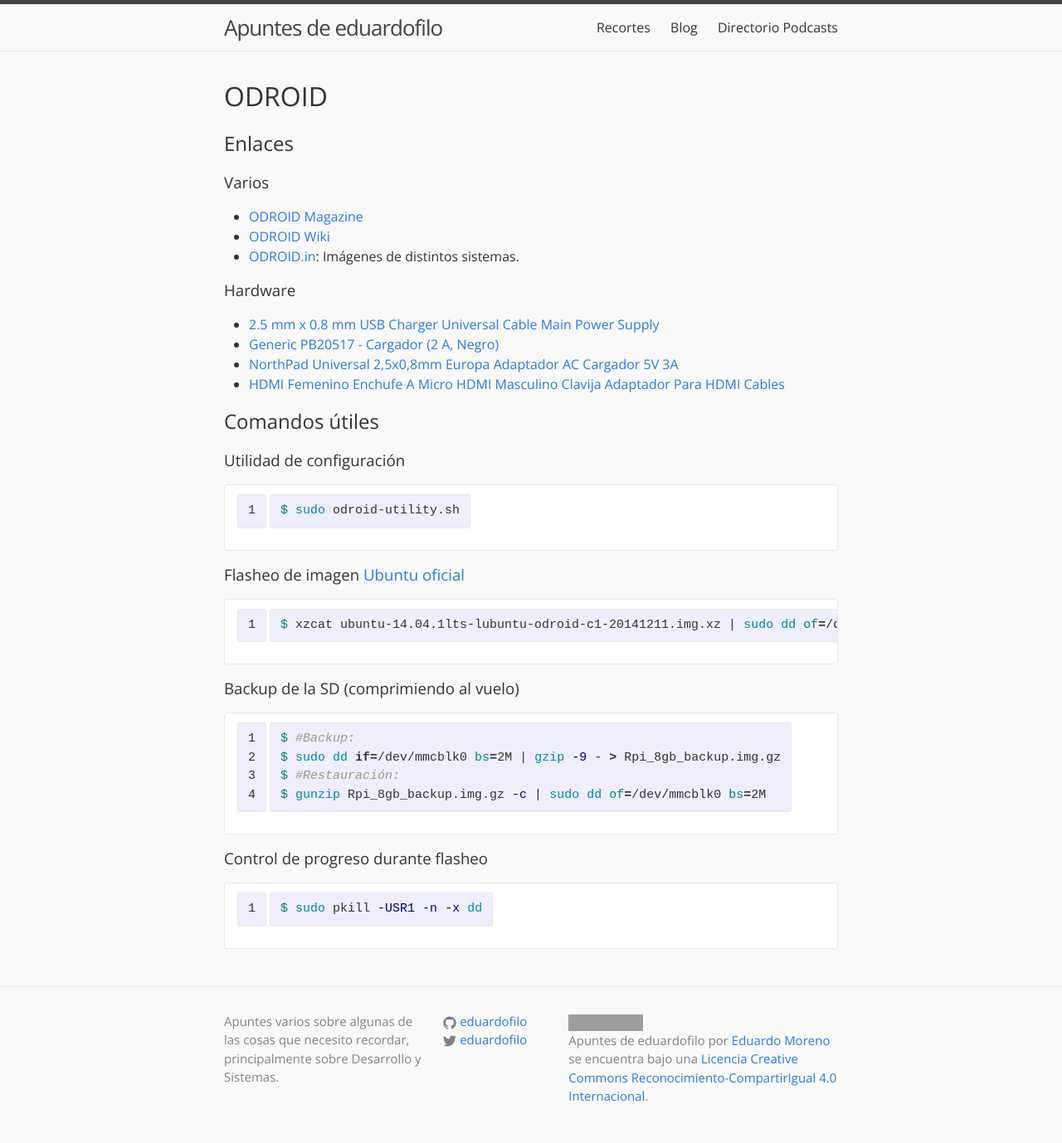
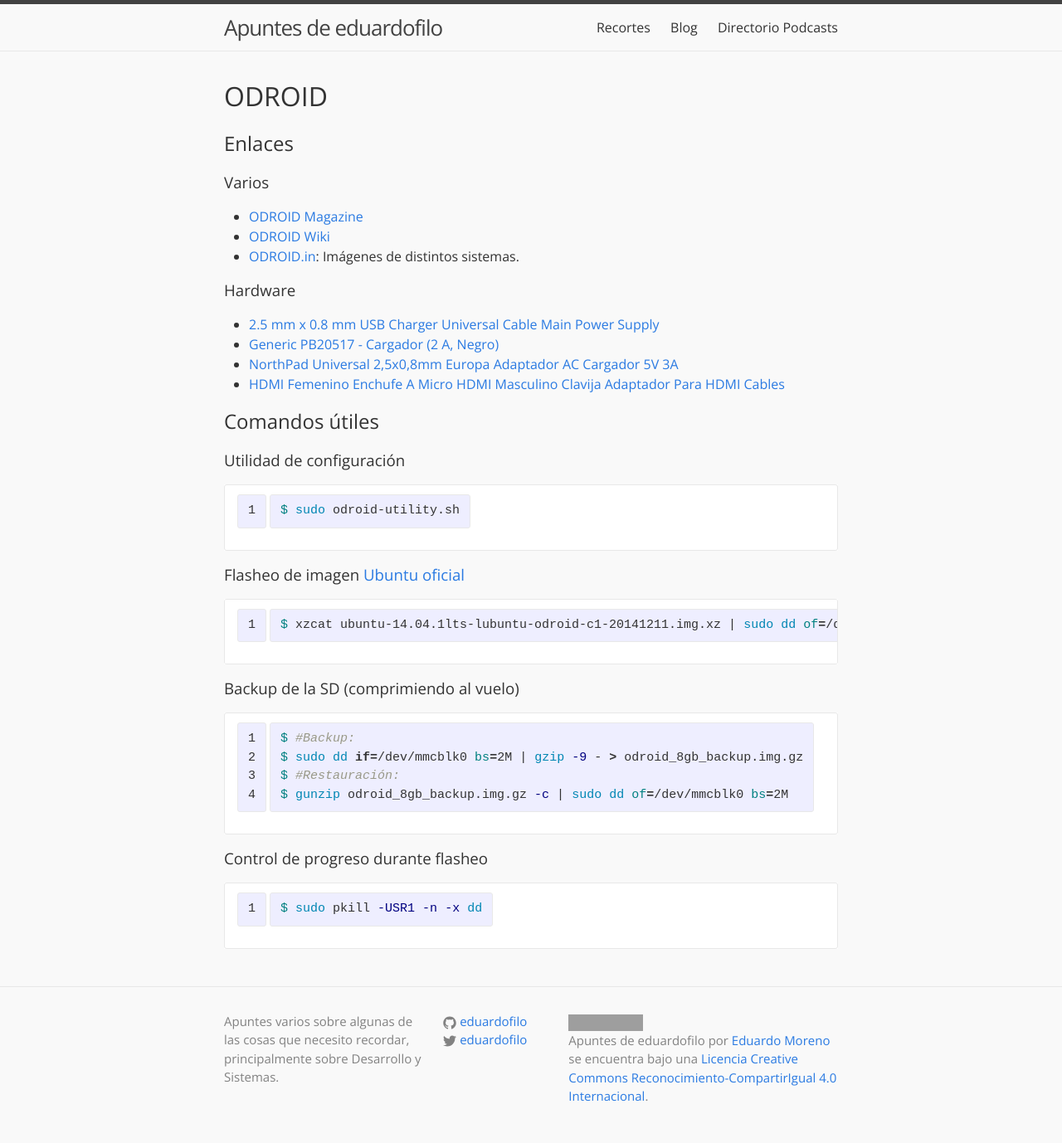
Before and after one commit to eduardofilo/eduardofilo.jekyll, a Jekyll site: the page built from sistemas/odroid.md, in a window 1280 px wide. Shown: the whole page at 83% size. Built offline with Jekyll 4.4.1, drawn with Linux system fonts in a browser that asks for light colours; Markdown is read by kramdown in place of the engine named in the settings; grey boxes are pictures that could not be loaded.

Commit message:
Cambio menor.

````diff
--- a/sistemas/odroid.md
+++ b/sistemas/odroid.md
@@ -38,9 +38,9 @@
 
 ```bash
 $ #Backup:
-$ sudo dd if=/dev/mmcblk0 bs=2M | gzip -9 - > Rpi_8gb_backup.img.gz
+$ sudo dd if=/dev/mmcblk0 bs=2M | gzip -9 - > odroid_8gb_backup.img.gz
 $ #Restauración:
-$ gunzip Rpi_8gb_backup.img.gz -c | sudo dd of=/dev/mmcblk0 bs=2M
+$ gunzip odroid_8gb_backup.img.gz -c | sudo dd of=/dev/mmcblk0 bs=2M
 ```
 
 ### Control de progreso durante flasheo
````
